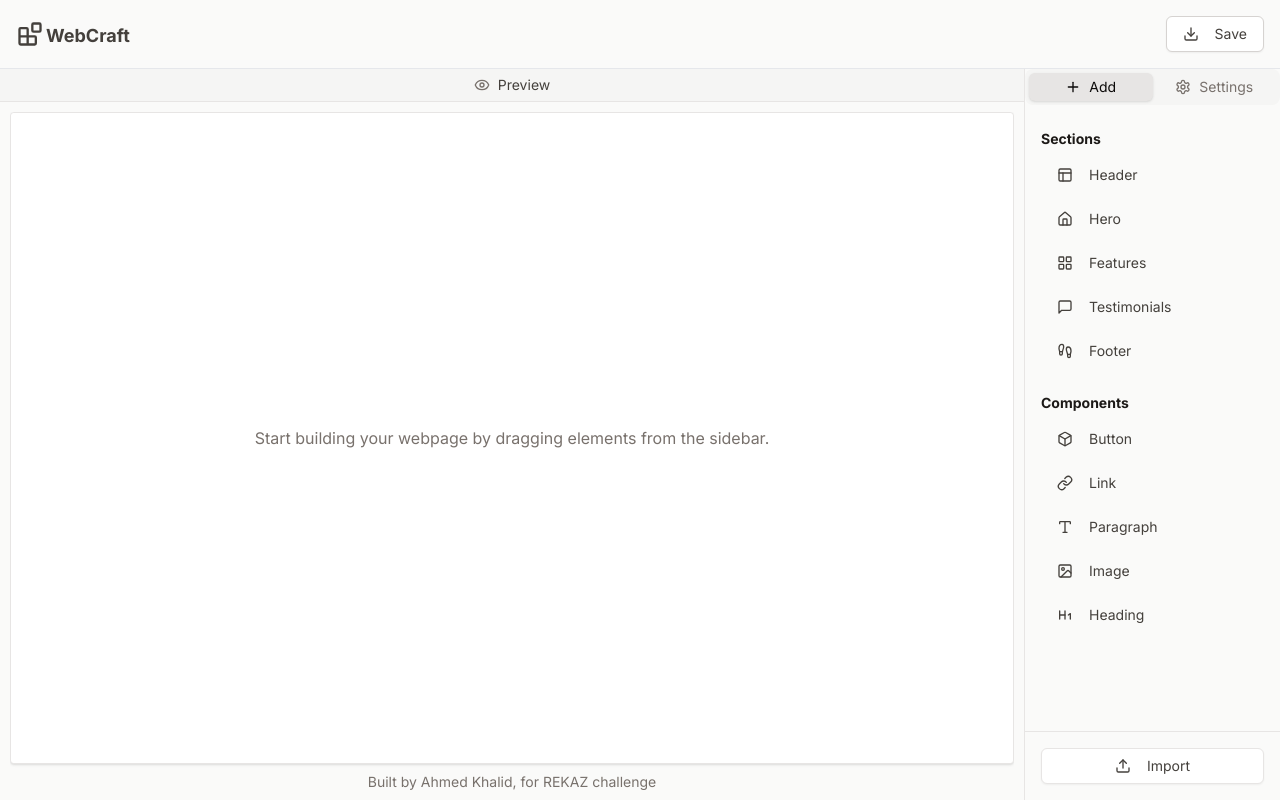
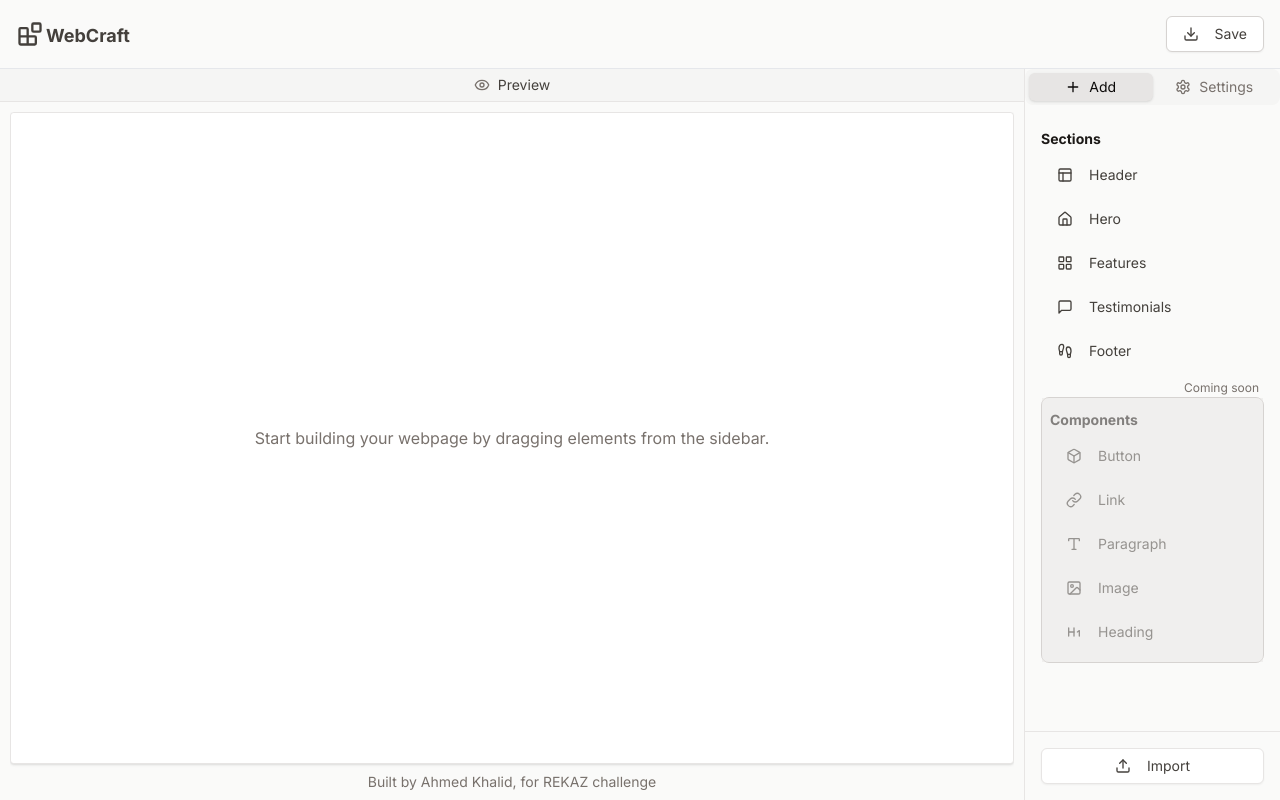
Before and after one commit to ahmedkhalidahi22/web-craft, a Next.js app: page / in a window 1280 px wide. Built offline with nearby package versions, Linux system fonts and the light colour scheme.

Commit message:
add coming soon lable to components section

```diff
--- a/src/components/EditorSideBar.tsx
+++ b/src/components/EditorSideBar.tsx
@@ -21,7 +21,7 @@ const EditorSideBar = () => {
         </TabsList>
         <TabsContent value="add" className="flex-grow overflow-hidden flex flex-col">
           <ScrollArea className="flex-grow">
-            <div className="p-4 space-y-6">
+            <div className="p-4 space-y-7">
               <SideBarSectionItems />
               <SideBarComponentItems />
             </div>
--- a/src/components/SideBarComponentItems.tsx
+++ b/src/components/SideBarComponentItems.tsx
@@ -1,10 +1,4 @@
-import {
-  BoxIcon as ButtonIcon,
-  Link,
-  Type,
-  Image,
-  Heading1,
-} from "lucide-react";
+import { BoxIcon as ButtonIcon, Link, Type, Image, Heading1 } from "lucide-react";
 import { Button } from "./ui/button";
 
 const components = [
@@ -17,7 +11,11 @@ const components = [
 
 const SideBarComponentItems = () => {
   return (
-    <div>
+    <div className=" relative py-3 px-2 border border-stone-300 rounded-lg ">
+      <div className="absolute top-0 left-0 h-full w-full bg-stone-200 opacity-50"></div>
+      <p className="absolute -top-[18px] right-[4px] text-xs font-medium text-stone-500">
+        Coming soon
+      </p>
       <h3 className="mb-2 text-sm font-semibold text-stone-900">Components</h3>
       <ul className="space-y-2">
         {components.map((component) => (
```
